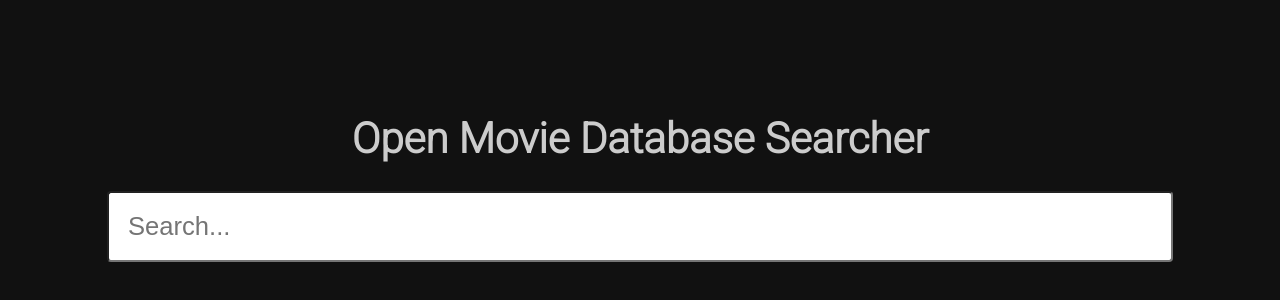
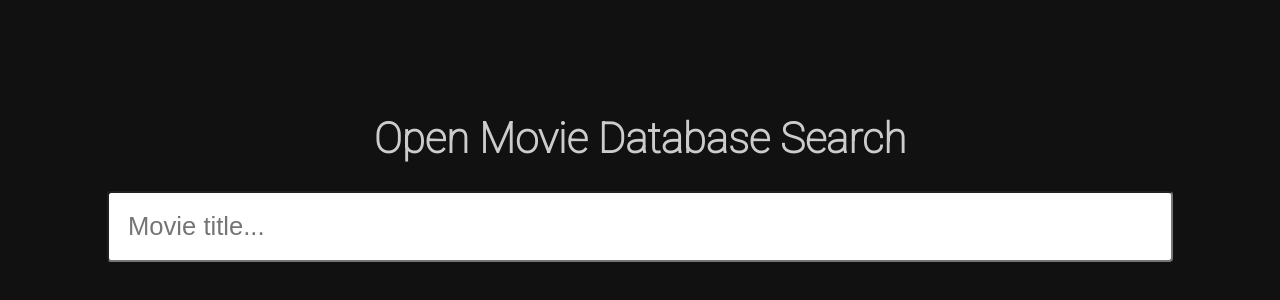
Before and after one commit to gabrielaleoniec/omdb-movie-searcher, a React (Create React App) app: page / in a window 1280 px wide. Shown: the part 226-526 px from the top of the page. Built offline with nearby package versions, Linux system fonts and the light colour scheme.

Commit message:
Fonts corrected

```diff
--- a/public/index.html
+++ b/public/index.html
@@ -26,7 +26,7 @@
     -->
     <title>Open Movie Database Searcher</title>
     <script src="https://use.fontawesome.com/9f9c0fea49.js"></script>
-    <link href="https://fonts.googleapis.com/css2?family=Roboto:wght@300&display=swap" rel="stylesheet">
+    <link href="https://fonts.googleapis.com/css2?family=Quicksand:wght@400;500&family=Roboto:wght@100&display=swap" rel="stylesheet">
   </head>
   <body>
     <noscript>You need to enable JavaScript to run this app.</noscript>
--- a/src/App.css
+++ b/src/App.css
@@ -4,7 +4,7 @@
   color: #cccccc;
   display: flex;
   flex-direction: column;
-  font-family: Roboto, Arial, Helvetica, sans-serif;
+  font-family: Quicksand, Arial, Helvetica, sans-serif;
   font-size: 1.5rem;
   justify-content: center;
   min-height: calc(100vh - 4rem);
@@ -14,5 +14,6 @@
 
 .App-header {
   font-size: calc(5px + 2vmin);
-  font-weight: 300;
+  font-family: Roboto, Arial, Helvetica, sans-serif;
+  font-weight: 100;
 }
--- a/src/App.js
+++ b/src/App.js
@@ -1,9 +1,9 @@
 import React from 'react';
-import logo from './logo.svg';
 import axios from 'axios';
 import './App.css';
 import SearchBar from './components/SearchBar'
 import MovieList from './components/MovieList'
+
 
 /**
  * TODO: Redux
@@ -40,7 +40,7 @@ class App extends React.Component {
     return (
       <div className="App">
           <header className="App-header">
-            <h1>Open Movie Database Searcher</h1>
+            <h1>Open Movie Database Search</h1>
           </header>
           <main>
             <SearchBar onSubmit={this.onSearchSubmit} />
--- a/src/components/Movie.css
+++ b/src/components/Movie.css
@@ -26,8 +26,7 @@
 .Movie-data {
     background-color: rgba(0,0,0,0.4);
     border: 1px solid rgba(255,255,255,0.4);
-    font-size: 1rem;
-    line-height: 1.5rem;
+    font-size: 1.2rem;
     margin: 1rem;
     padding: 1rem;
     text-align: center;
@@ -45,6 +44,7 @@
 }
 
 .Movie-title {
-    font-size: 1.3rem;
+    font-size: 1.4rem;
+    font-weight: 500;
     max-width: 100%;
 }
--- a/src/components/SearchBar.js
+++ b/src/components/SearchBar.js
@@ -18,12 +18,12 @@ class SearchBar extends React.Component {
             <form onSubmit={this.onFormSubmit}>
                 <div>
                     <div>
-                    <label className="Search-label" for="search">Movie Search</label>
+                    <label className="Search-label" for="search">Movie title</label>
                     <input
                         id="search"
                         className="Search-input"
                         type="text"
-                        placeholder="Search..."
+                        placeholder="Movie title..."
                         value={this.state.term}
                         onChange={e => this.setState({term: e.target.value})}></input>
                     </div>
```
